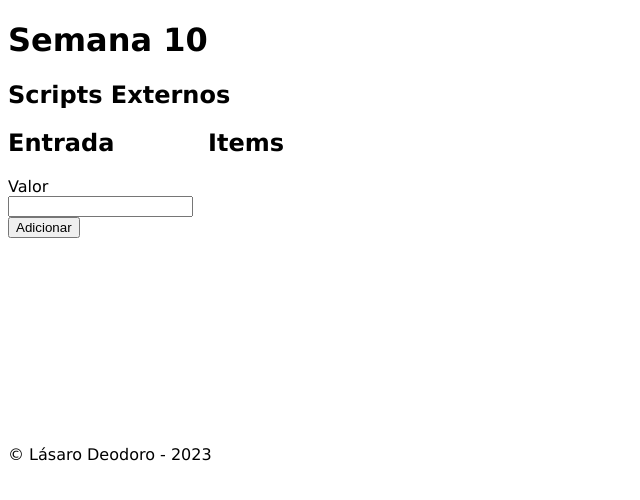
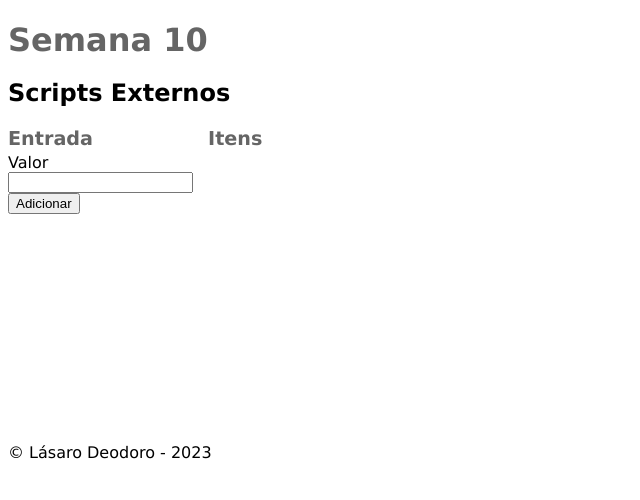
Before and after one commit to ufjf-dcc121/ufjf-dcc121-2023-1-atv10-LasaroAlmeida, a plain HTML site: page index.html in a window 1280 px wide. Shown: the whole page, without its empty margins (0-640 px from the left). Drawn offline with Linux system fonts and the light colour scheme.

Commit message:
alteração tamanhos das fontes

```diff
--- a/index.html
+++ b/index.html
@@ -23,7 +23,7 @@
                 </form>
             </section>
             <section id="items">
-                <h1>Items</h1>
+                <h1>Itens</h1>
                 <ol>
 
                 </ol>
--- a/style.css
+++ b/style.css
@@ -6,6 +6,10 @@ main{
     display: flex;
 }
 
+header h1{
+    margin-bottom: 0.2rem;
+    opacity: 0.6;
+}
 #formulario, #items{
     width: 200px;
 }
@@ -14,4 +18,5 @@ main{
 }
 section > h1{
     margin-top: 0;
+    font-size: 1.2em;
 }
```
